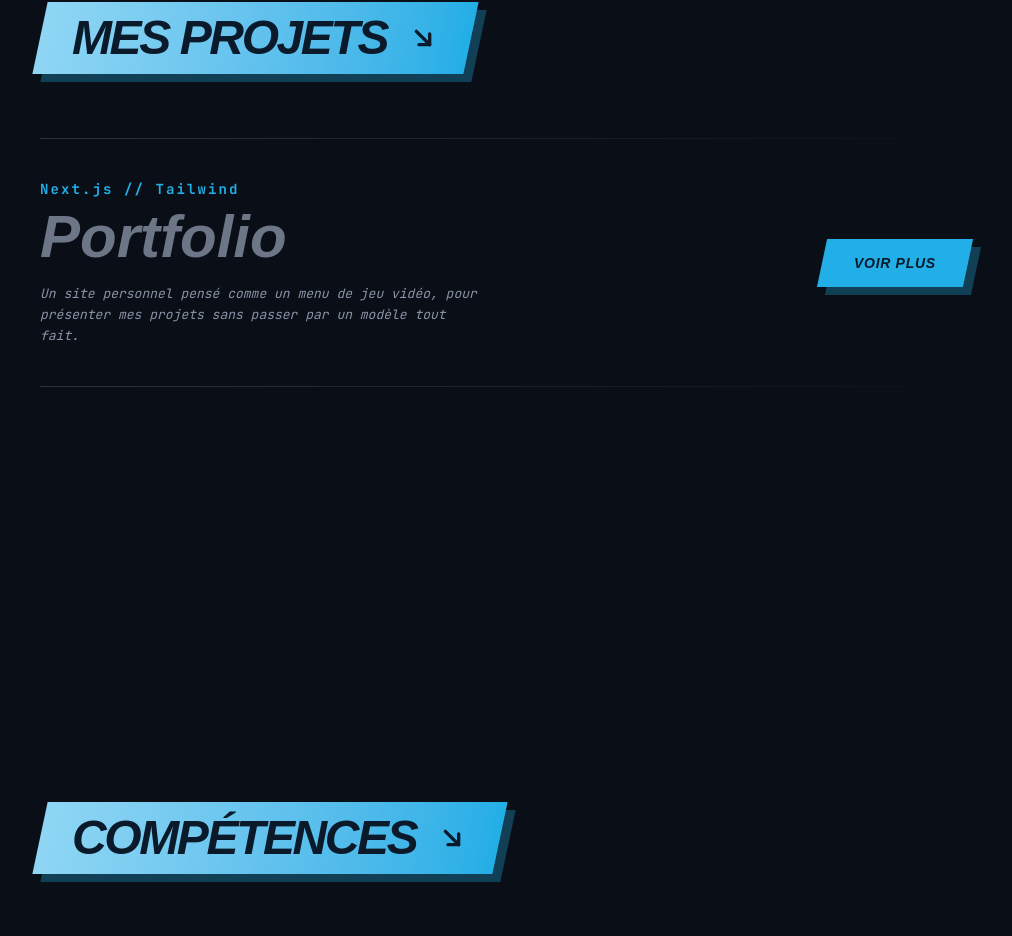
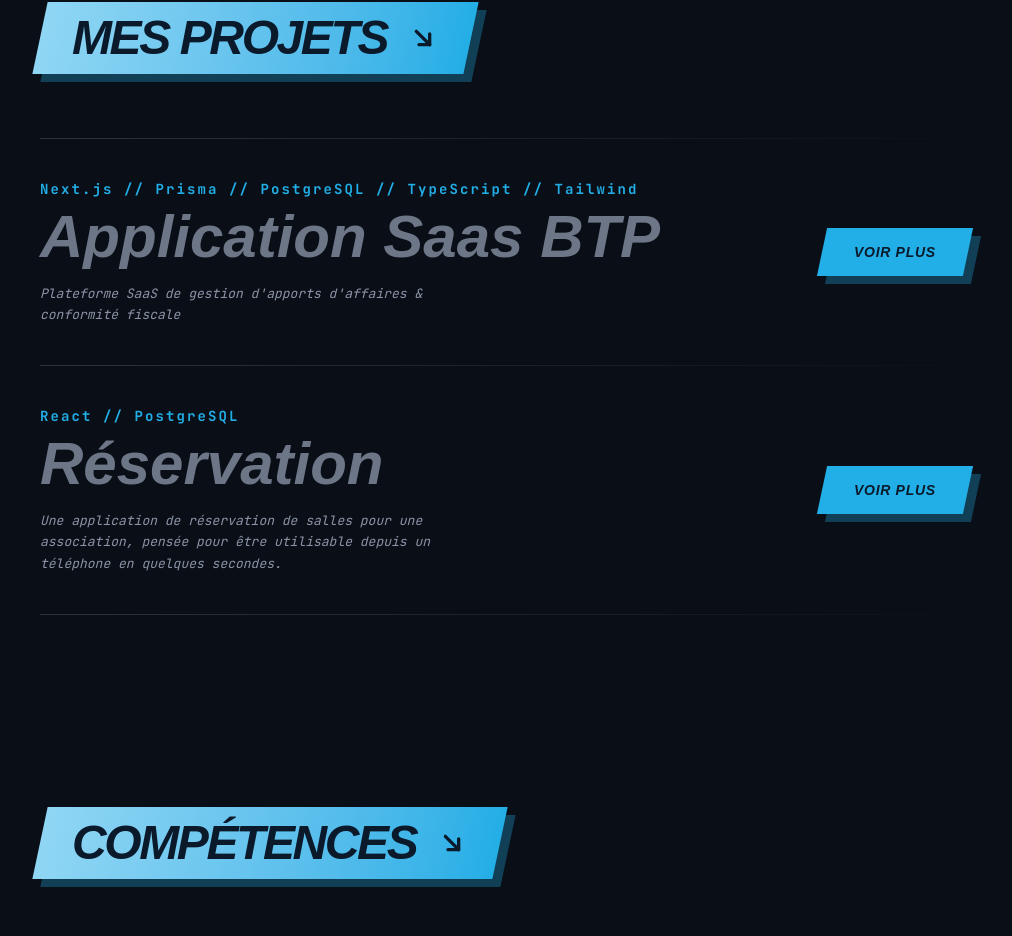
Before and after one commit to Rayz-Zy/portfolio, a Next.js app: page / in a window 1280 px wide. Shown: the part 2758-3694 px from the top of the page, without its empty margins (120-1132 px from the left). Built offline with nearby package versions, Linux system fonts and the light colour scheme; a web font is replaced by a local one.

Commit message:
Fix page projet & ajout informations

```diff
--- a/app/components/projet/ProjetBloc.tsx
+++ b/app/components/projet/ProjetBloc.tsx
@@ -78,11 +78,13 @@ export default function ProjetBloc({
     </figure>
   ) : null;
 
+  // La colonne de texte prend la part la plus large des deux, quel que soit le
+  // côté où elle tombe : c'est elle qui porte le contenu, l'image l'illustre.
   const colonnes = !visuel
     ? ""
     : imageADroite
-      ? "md:grid-cols-[minmax(0,1fr)_minmax(0,1.1fr)]"
-      : "md:grid-cols-[minmax(0,1.1fr)_minmax(0,1fr)]";
+      ? "md:grid-cols-[minmax(0,1.15fr)_minmax(0,1fr)]"
+      : "md:grid-cols-[minmax(0,1fr)_minmax(0,1.15fr)]";
 
   return (
     <motion.section
@@ -90,7 +92,7 @@ export default function ProjetBloc({
       whileInView={reduce ? undefined : { opacity: 1, y: 0 }}
       viewport={{ once: true, amount: 0.2 }}
       transition={{ duration: 0.6, ease: EASE }}
-      className={`grid grid-cols-1 items-center gap-14 overflow-hidden px-6 py-20 md:gap-16 md:pl-40 md:pr-24 ${colonnes}`}
+      className={`grid grid-cols-1 items-start gap-14 overflow-hidden px-6 py-20 md:gap-16 md:pl-40 md:pr-24 ${colonnes}`}
     >
       {texte}
       {image}
--- a/app/components/projet/ProjetTexte.tsx
+++ b/app/components/projet/ProjetTexte.tsx
@@ -9,7 +9,7 @@ export default function ProjetTexte({
   points?: string[];
 }) {
   return (
-    <div className="max-w-md">
+    <div className="max-w-xl">
       <p className="font-sans text-lg leading-relaxed text-muted">{body}</p>
 
       {points && points.length > 0 && (
@@ -19,8 +19,12 @@ export default function ProjetTexte({
               key={point}
               className="flex gap-4 font-sans text-lg leading-relaxed text-muted"
             >
-              {/* Tiret cyan en guise de puce : pas de cadre, pas d'icône. */}
-              <span aria-hidden className="mt-3.5 h-px w-6 shrink-0 bg-accent" />
+              {/* Puce en parallélogramme cyan : reprend le -skew-x-12 des
+                  boutons et des bandeaux de section. */}
+              <span
+                aria-hidden
+                className="mt-2.5 h-3 w-3 shrink-0 -skew-x-12 bg-accent"
+              />
               {point}
             </li>
           ))}
--- a/app/data/projets.ts
+++ b/app/data/projets.ts
@@ -26,20 +26,20 @@ export type Projet = {
 
 export const PROJECTS: Projet[] = [
   {
-    slug: "portfolio",
-    title: "Portfolio",
-    tags: ["Next.js", "Tailwind"],
+    slug: "application-saas-btp",
+    title: "Application Saas BTP",
+    tags: ["Next.js", "Prisma", "PostgreSQL", "TypeScript", "Tailwind"],
     summary:
-      "Un site personnel pensé comme un menu de jeu vidéo, pour présenter mes projets sans passer par un modèle tout fait.",
+      "Plateforme SaaS de gestion d'apports d'affaires & conformité fiscale",
     heroBackground: "/projets/portfolio/hero.png",
     about:
-      "Ce portfolio me sert à la fois de vitrine et de terrain d'expérimentation. Je voulais un site qui me ressemble plutôt qu'un thème repris tel quel : une mise en page asymétrique, de grands titres inclinés, et une navigation qui emprunte aux menus de jeux vidéo.",
+      "Dans le cadre de mon stage chez Stack48, j'ai développé une application SaaS sur mesure pour une entreprise du secteur du BTP. L'objectif était de répondre à une problématique juridique et fiscale majeure : la gestion et la déclaration des commissions d'apporteurs d'affaires. Sans traçabilité ni facturation officielle, ces flux financiers exposent les entreprises et leurs partenaires à de lourds risques de redressement ou de soupçons de blanchiment d'argent.",
     work: {
-      body: "J'ai dessiné la maquette puis développé l'ensemble du site, de la structure des composants jusqu'au déploiement.",
+      body: "Avec mes collègues, j'ai conçu et développé l'application, en mettant l'accent sur l'expérience utilisateur pour une interface simple et intuitive.",
       points: [
-        "Une mise en page asymétrique : le contenu reste ancré à gauche, le vide à droite.",
-        "Des composants réutilisés d'une section à l'autre pour garder un rendu homogène.",
-        "Des apparitions discrètes au défilement, coupées si le visiteur réduit les animations.",
+        "Conception du design et de l'expérience utilisateur.",
+        "Modélisation & Architecture : Conception de la structure de données relationnelle et des schémas pour gérer les rôles, les transactions et le suivi des recommandations.",
+        "Développement du backend avec gestion des utilisateurs, des rôles et des transactions.",
       ],
     },
     visuals: [
@@ -56,10 +56,10 @@ export const PROJECTS: Projet[] = [
         image: "/projets/portfolio/projets.png",
       },
     ],
-    stack: ["Next.js", "TypeScript", "Tailwind CSS", "Motion"],
+    stack: ["Next.js", "Prisma", "PostgreSQL", "TypeScript", "Tailwind"],
     info: {
       year: "2026",
-      context: "Projet personnel",
+      context: "Projet de Stage",
       role: "Conception et développement",
     },
     links: {
@@ -67,6 +67,48 @@ export const PROJECTS: Projet[] = [
       demo: "https://vercel.com/",
     },
   },
+  // Contenu d'exemple, à remplacer par un vrai projet.
+  {
+    slug: "reservation",
+    title: "Réservation",
+    tags: ["React", "PostgreSQL"],
+    summary:
+      "Une application de réservation de salles pour une association, pensée pour être utilisable depuis un téléphone en quelques secondes.",
+    heroBackground: "/projets/reservation/hero.png",
+    about:
+      "L'association gérait ses créneaux dans un tableur partagé, ce qui provoquait régulièrement des doubles réservations. J'ai repris le besoin depuis le début : qui réserve, quand, et comment on empêche deux personnes de prendre le même créneau.",
+    work: {
+      body: "J'ai conçu le modèle de données puis développé l'application, de l'interface jusqu'aux règles métier côté serveur.",
+      points: [
+        "Un schéma de base de données qui rend le double créneau impossible, plutôt que de le rattraper dans l'interface.",
+        "Un calendrier hebdomadaire lisible sur mobile, où réserver tient en deux gestes.",
+        "Un espace d'administration pour ouvrir, fermer ou bloquer des créneaux.",
+      ],
+    },
+    visuals: [
+      {
+        title: "Le calendrier",
+        caption:
+          "La semaine tient sur un écran de téléphone, les créneaux pris sont grisés d'emblée.",
+        image: "/projets/reservation/calendrier.png",
+      },
+      {
+        title: "L'administration",
+        caption:
+          "Le responsable ouvre ou ferme des créneaux sans passer par le développeur.",
+        image: "/projets/reservation/admin.png",
+      },
+    ],
+    stack: ["React", "Node.js", "PostgreSQL", "Prisma"],
+    info: {
+      year: "2025",
+      context: "Projet universitaire",
+      role: "Conception et développement",
+    },
+    links: {
+      github: "https://github.com/",
+    },
+  },
 ];
 
 export function getProjet(slug: string): Projet | undefined {
```
